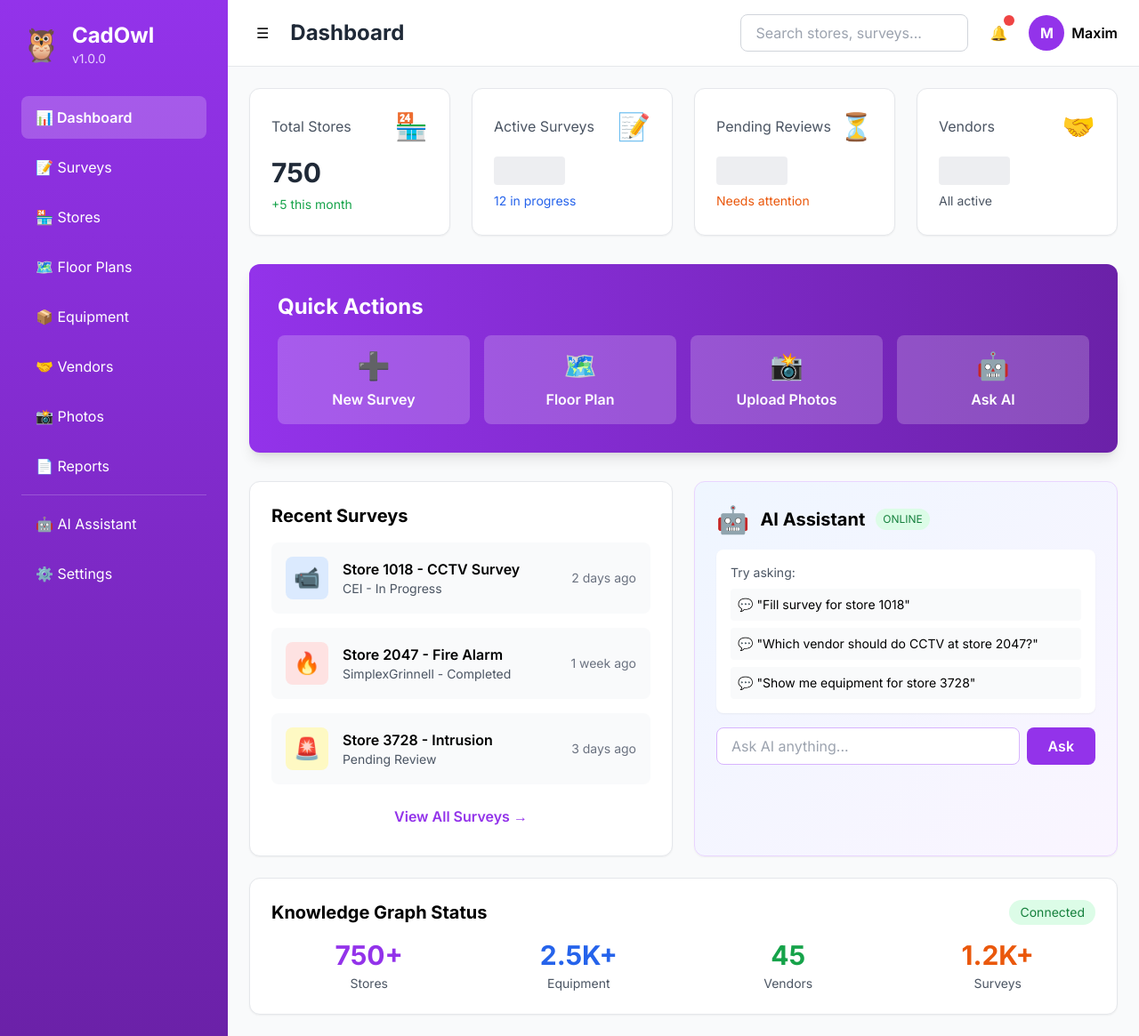
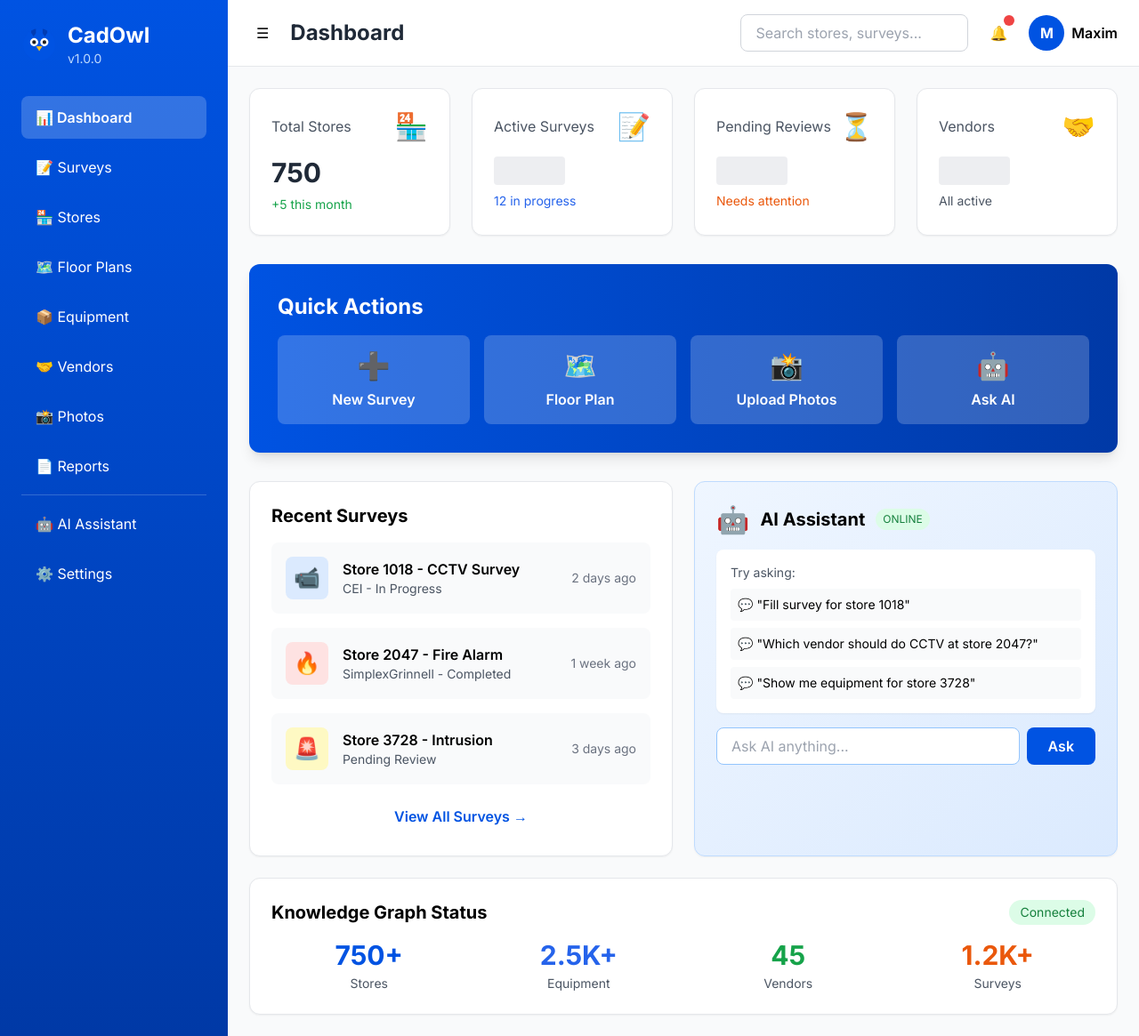
Before and after one commit to Maximt23/ForgeSight, a FastAPI app: page /dashboard in a window 1280 px wide. Shown: the whole page at 89% size. Run offline with FastAPI, Linux system fonts and the light colour scheme; some libraries are stand-ins or nearby versions.

Commit message:
feat(ui): adopt desktop shortcut icon as CadOwl brand favicon and shell identity

```diff
--- a/app/config.py
+++ b/app/config.py
@@ -10,6 +10,12 @@ class Settings(BaseSettings):
     APP_HOST: str = "0.0.0.0"
     APP_PORT: int = 8080
     SECRET_KEY: str = "cadowl-secret-key-change-in-production"
+
+    # Branding
+    BRAND_APP_NAME: str = "CadOwl"
+    BRAND_TAGLINE: str = "Modern Survey Coordination Platform"
+    BRAND_ICON_PATH: str = "/static/branding/cadowl.ico"
+    BRAND_SHORTCUT_PATH: str = r"C:\Users\vn59j7j\OneDrive - Walmart Inc\Desktop\CadOwl.lnk"
 
     # Database
     DATABASE_URL: str = "sqlite:///cadowl.db"
--- a/app/main.py
+++ b/app/main.py
@@ -2,7 +2,7 @@
 from fastapi import FastAPI, Request
 from fastapi.staticfiles import StaticFiles
 from fastapi.templating import Jinja2Templates
-from fastapi.responses import HTMLResponse
+from fastapi.responses import FileResponse, HTMLResponse
 from pathlib import Path
 import logging
 
@@ -24,13 +24,29 @@ BASE_DIR = Path(__file__).parent
 app.mount("/static", StaticFiles(directory=BASE_DIR / "static"), name="static")
 templates = Jinja2Templates(directory=BASE_DIR / "templates")
 
+BRAND = {
+    "app_name": settings.BRAND_APP_NAME,
+    "tagline": settings.BRAND_TAGLINE,
+    "icon_path": settings.BRAND_ICON_PATH,
+    "shortcut_path": settings.BRAND_SHORTCUT_PATH,
+    "primary_color": "#0053e2",
+    "accent_color": "#ffc220",
+}
+templates.env.globals["brand"] = BRAND
+
+
+@app.get('/favicon.ico', include_in_schema=False)
+async def favicon():
+    icon_file = BASE_DIR / "static" / "branding" / "cadowl.ico"
+    return FileResponse(icon_file)
+
 
 # === HOME PAGE ===
 
 @app.get("/", response_class=HTMLResponse)
 async def home(request: Request):
     """Landing page."""
-    return templates.TemplateResponse(request=request, name="index.html", context={"request": request})
+    return templates.TemplateResponse(request=request, name="index.html", context={"request": request, "brand": BRAND})
 
 
 # === DASHBOARD ===
@@ -40,6 +56,7 @@ async def dashboard(request: Request):
     """Main dashboard."""
     return templates.TemplateResponse(request=request, name="dashboard.html", context={
         "request": request,
+        "brand": BRAND,
         "stats": {
             "total_stores": 0,
             "active_surveys": 0,
@@ -53,47 +70,47 @@ async def dashboard(request: Request):
 
 @app.get("/surveys", response_class=HTMLResponse)
 async def surveys(request: Request):
-    return templates.TemplateResponse(request=request, name="module_placeholder.html", context={"request": request, "title": "Surveys", "emoji": "📝"})
+    return templates.TemplateResponse(request=request, name="module_placeholder.html", context={"request": request, "brand": BRAND, "title": "Surveys", "emoji": "📝"})
 
 
 @app.get("/stores", response_class=HTMLResponse)
 async def stores(request: Request):
-    return templates.TemplateResponse(request=request, name="module_placeholder.html", context={"request": request, "title": "Stores", "emoji": "🏪"})
+    return templates.TemplateResponse(request=request, name="module_placeholder.html", context={"request": request, "brand": BRAND, "title": "Stores", "emoji": "🏪"})
 
 
 @app.get("/floorplans", response_class=HTMLResponse)
 async def floorplans(request: Request):
-    return templates.TemplateResponse(request=request, name="module_placeholder.html", context={"request": request, "title": "Floor Plans", "emoji": "🗺️"})
+    return templates.TemplateResponse(request=request, name="module_placeholder.html", context={"request": request, "brand": BRAND, "title": "Floor Plans", "emoji": "🗺️"})
 
 
 @app.get("/equipment", response_class=HTMLResponse)
 async def equipment(request: Request):
-    return templates.TemplateResponse(request=request, name="module_placeholder.html", context={"request": request, "title": "Equipment", "emoji": "📦"})
+    return templates.TemplateResponse(request=request, name="module_placeholder.html", context={"request": request, "brand": BRAND, "title": "Equipment", "emoji": "📦"})
 
 
 @app.get("/vendors", response_class=HTMLResponse)
 async def vendors(request: Request):
-    return templates.TemplateResponse(request=request, name="module_placeholder.html", context={"request": request, "title": "Vendors", "emoji": "🤝"})
+    return templates.TemplateResponse(request=request, name="module_placeholder.html", context={"request": request, "brand": BRAND, "title": "Vendors", "emoji": "🤝"})
 
 
 @app.get("/photos", response_class=HTMLResponse)
 async def photos(request: Request):
-    return templates.TemplateResponse(request=request, name="module_placeholder.html", context={"request": request, "title": "Photos", "emoji": "📸"})
+    return templates.TemplateResponse(request=request, name="module_placeholder.html", context={"request": request, "brand": BRAND, "title": "Photos", "emoji": "📸"})
 
 
 @app.get("/reports", response_class=HTMLResponse)
 async def reports(request: Request):
-    return templates.TemplateResponse(request=request, name="module_placeholder.html", context={"request": request, "title": "Reports", "emoji": "📄"})
+    return templates.TemplateResponse(request=request, name="module_placeholder.html", context={"request": request, "brand": BRAND, "title": "Reports", "emoji": "📄"})
 
 
 @app.get("/ai-assistant", response_class=HTMLResponse)
 async def ai_assistant(request: Request):
-    return templates.TemplateResponse(request=request, name="module_placeholder.html", context={"request": request, "title": "AI Assistant", "emoji": "🤖"})
+    return templates.TemplateResponse(request=request, name="module_placeholder.html", context={"request": request, "brand": BRAND, "title": "AI Assistant", "emoji": "🤖"})
 
 
 @app.get("/settings", response_class=HTMLResponse)
 async def settings_page(request: Request):
-    return templates.TemplateResponse(request=request, name="module_placeholder.html", context={"request": request, "title": "Settings", "emoji": "⚙️"})
+    return templates.TemplateResponse(request=request, name="module_placeholder.html", context={"request": request, "brand": BRAND, "title": "Settings", "emoji": "⚙️"})
 
 
 # === API HEALTH CHECK ===
--- a/app/templates/dashboard.html
+++ b/app/templates/dashboard.html
@@ -3,7 +3,8 @@
 <head>
     <meta charset="UTF-8">
     <meta name="viewport" content="width=device-width, initial-scale=1.0">
-    <title>Dashboard - CadOwl</title>
+    <title>Dashboard - {{ brand.app_name }}</title>
+    <link rel="icon" type="image/x-icon" href="{{ brand.icon_path }}">
 
     <script src="https://cdn.tailwindcss.com"></script>
     <script src="https://unpkg.com/htmx.org@1.9.10"></script>
@@ -18,13 +19,13 @@
     <div class="flex h-screen overflow-hidden">
         <!-- Sidebar -->
         <aside x-show="sidebarOpen"
-               class="w-64 bg-gradient-to-b from-purple-600 to-purple-800 text-white flex-shrink-0">
+               class="w-64 bg-gradient-to-b from-[#0053e2] to-[#0039a6] text-white flex-shrink-0">
             <div class="p-6">
                 <div class="flex items-center gap-3 mb-8">
-                    <span class="text-4xl">🦉</span>
+                    <img src="{{ brand.icon_path }}" alt="{{ brand.app_name }} icon" class="w-10 h-10" />
                     <div>
-                        <h1 class="text-2xl font-bold">CadOwl</h1>
-                        <p class="text-purple-200 text-sm">v1.0.0</p>
+                        <h1 class="text-2xl font-bold">{{ brand.app_name }}</h1>
+                        <p class="text-blue-200 text-sm">v1.0.0</p>
                     </div>
                 </div>
 
@@ -82,7 +83,7 @@
                         <!-- Search -->
                         <input type="search"
                                placeholder="Search stores, surveys..."
-                               class="px-4 py-2 border border-gray-300 rounded-lg w-64 focus:ring-2 focus:ring-purple-500 focus:border-transparent">
+                               class="px-4 py-2 border border-gray-300 rounded-lg w-64 focus:ring-2 focus:ring-[#0053e2] focus:border-transparent">
 
                         <!-- Notifications -->
                         <button class="relative p-2 hover:bg-gray-100 rounded-lg">
@@ -92,7 +93,7 @@
 
                         <!-- User -->
                         <div class="flex items-center gap-2">
-                            <div class="w-10 h-10 bg-purple-600 rounded-full flex items-center justify-center text-white font-bold">
+                            <div class="w-10 h-10 bg-[#0053e2] rounded-full flex items-center justify-center text-white font-bold">
                                 M
                             </div>
                             <span class="font-semibold">Maxim</span>
@@ -151,7 +152,7 @@
                 </div>
 
                 <!-- Quick Actions -->
-                <div class="bg-gradient-to-r from-purple-600 to-purple-800 rounded-xl shadow-lg p-8 mb-8 text-white">
+                <div class="bg-gradient-to-r from-[#0053e2] to-[#0039a6] rounded-xl shadow-lg p-8 mb-8 text-white">
                     <h3 class="text-2xl font-bold mb-4">Quick Actions</h3>
                     <div class="grid grid-cols-2 md:grid-cols-4 gap-4">
                         <button class="bg-white/20 hover:bg-white/30 transition rounded-lg p-4 text-center">
@@ -213,13 +214,13 @@
                             </div>
                         </div>
 
-                        <button class="w-full mt-4 py-2 text-purple-600 hover:bg-purple-50 rounded-lg font-semibold transition">
+                        <button class="w-full mt-4 py-2 text-[#0053e2] hover:bg-blue-50 rounded-lg font-semibold transition">
                             View All Surveys →
                         </button>
                     </div>
 
                     <!-- AI Assistant Preview -->
-                    <div class="bg-gradient-to-br from-blue-50 to-purple-50 rounded-xl shadow-sm p-6 border border-purple-200">
+                    <div class="bg-gradient-to-br from-blue-50 to-blue-100 rounded-xl shadow-sm p-6 border border-blue-200">
                         <div class="flex items-center gap-3 mb-4">
                             <div class="text-3xl">🤖</div>
                             <h3 class="text-xl font-bold">AI Assistant</h3>
@@ -238,8 +239,8 @@
                         <div class="flex gap-2">
                             <input type="text"
                                    placeholder="Ask AI anything..."
-                                   class="flex-1 px-4 py-2 border border-purple-300 rounded-lg focus:ring-2 focus:ring-purple-500 focus:border-transparent">
-                            <button class="bg-purple-600 text-white px-6 py-2 rounded-lg hover:bg-purple-700 transition font-semibold">
+                                   class="flex-1 px-4 py-2 border border-blue-300 rounded-lg focus:ring-2 focus:ring-[#0053e2] focus:border-transparent">
+                            <button class="bg-[#0053e2] text-white px-6 py-2 rounded-lg hover:bg-[#0039a6] transition font-semibold">
                                 Ask
                             </button>
                         </div>
@@ -255,7 +256,7 @@
 
                     <div class="grid grid-cols-4 gap-4 text-center">
                         <div>
-                            <div class="text-3xl font-bold text-purple-600">750+</div>
+                            <div class="text-3xl font-bold text-[#0053e2]">750+</div>
                             <div class="text-sm text-gray-600 mt-1">Stores</div>
                         </div>
                         <div>
--- a/app/templates/module_placeholder.html
+++ b/app/templates/module_placeholder.html
@@ -3,7 +3,8 @@
 <head>
   <meta charset="UTF-8" />
   <meta name="viewport" content="width=device-width, initial-scale=1.0" />
-  <title>{{ title }} - CadOwl</title>
+  <title>{{ title }} - {{ brand.app_name }}</title>
+  <link rel="icon" type="image/x-icon" href="{{ brand.icon_path }}">
   <script src="https://cdn.tailwindcss.com"></script>
 </head>
 <body class="bg-gray-50 min-h-screen flex items-center justify-center p-6">
@@ -11,7 +12,7 @@
     <div class="text-6xl mb-4">{{ emoji }}</div>
     <h1 class="text-3xl font-bold mb-3">{{ title }}</h1>
     <p class="text-gray-600 mb-6">This module is scaffolded and ready for implementation.</p>
-    <a href="/dashboard" class="inline-block bg-purple-600 text-white px-6 py-3 rounded-lg hover:bg-purple-700 transition">
+    <a href="/dashboard" class="inline-block bg-[#0053e2] text-white px-6 py-3 rounded-lg hover:bg-[#0039a6] transition">
       ← Back to Dashboard
     </a>
   </div>
```
Also changed, not shown: app/templates/index.html (+9 -8 lines), app/static/branding/README.md (added), app/static/branding/cadowl.ico (added), 1 other file.
